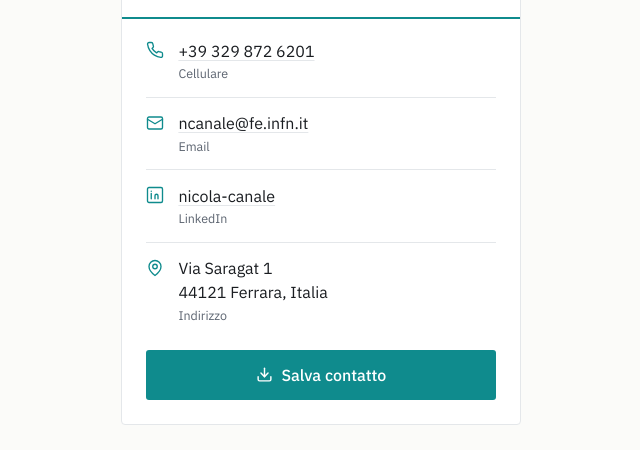
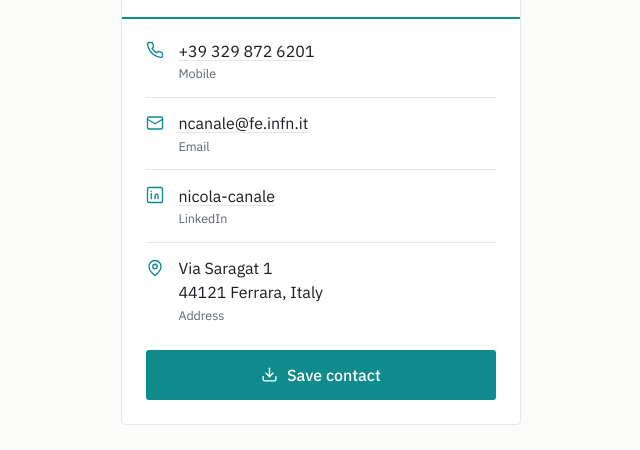
Before and after one commit to Nicola-Canale/nicola-canale.github.io, a plain HTML site: page index.html in a window 1280 px wide. Shown: the part 464-914 px from the top of the page, 319-959 px from the left. Drawn offline with Linux system fonts and the light colour scheme.

Commit message:
Update index.html

```diff
--- a/index.html
+++ b/index.html
@@ -1,5 +1,5 @@
 <!DOCTYPE html>
-<html lang="it">
+<html lang="en">
 <head>
 <meta charset="utf-8">
 <meta name="viewport" content="width=device-width, initial-scale=1">
@@ -120,7 +120,7 @@
       <svg viewBox="0 0 24 24" stroke-linejoin="round"><path d="M22 16.9v3a2 2 0 0 1-2.2 2 19.8 19.8 0 0 1-8.6-3.1 19.5 19.5 0 0 1-6-6A19.8 19.8 0 0 1 2.1 4.2 2 2 0 0 1 4.1 2h3a2 2 0 0 1 2 1.7c.1 1 .4 1.9.7 2.8a2 2 0 0 1-.5 2.1L8.1 9.9a16 16 0 0 0 6 6l1.3-1.3a2 2 0 0 1 2.1-.4c.9.3 1.8.6 2.8.7a2 2 0 0 1 1.7 2z"/></svg>
       <div>
         <a href="tel:+393298726201">+39 329 872 6201</a>
-        <span class="label">Cellulare</span>
+        <span class="label">Mobile</span>
       </div>
     </div>
 
@@ -143,8 +143,8 @@
     <div class="field">
       <svg viewBox="0 0 24 24" stroke-linejoin="round"><path d="M20 10c0 6-8 12-8 12s-8-6-8-12a8 8 0 0 1 16 0z"/><circle cx="12" cy="10" r="3"/></svg>
       <div>
-        <address>Via Saragat 1<br>44121 Ferrara, Italia</address>
-        <span class="label">Indirizzo</span>
+        <address>Via Saragat 1<br>44121 Ferrara, Italy</address>
+        <span class="label">Address</span>
       </div>
     </div>
 
@@ -153,7 +153,7 @@
   <div class="actions">
     <a class="save" href="contact.vcf" download>
       <svg viewBox="0 0 24 24"><path d="M21 15v4a2 2 0 0 1-2 2H5a2 2 0 0 1-2-2v-4"/><path d="m7 10 5 5 5-5"/><path d="M12 15V3"/></svg>
-      Salva contatto
+      Save contact
     </a>
   </div>
 
```
